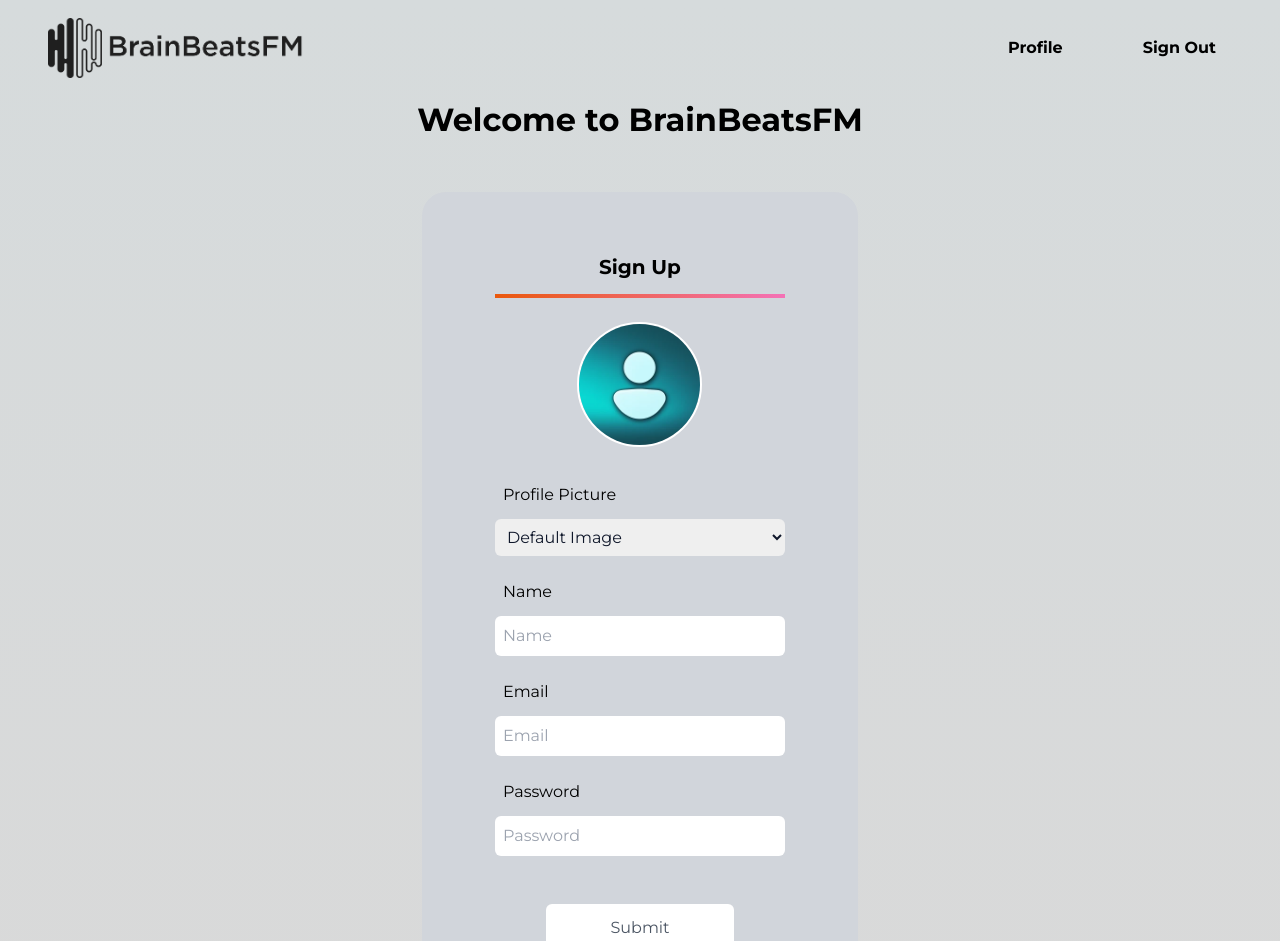
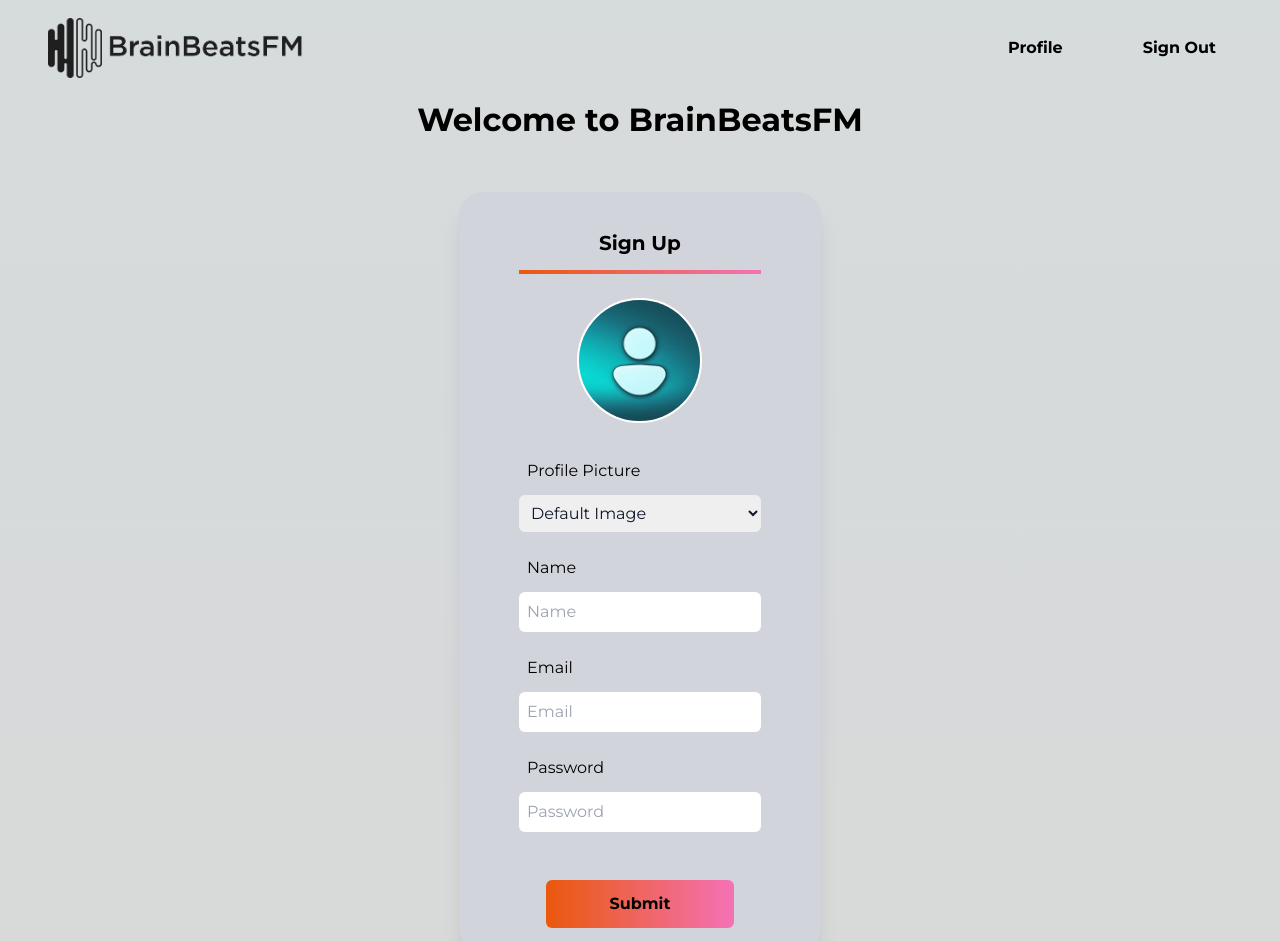
Before and after one commit to jpthacker/BrainBeatsFM, a Next.js app in the folder frontend/: page /signup in a window 1280 px wide. Shown: the top 941 px of the page. Built offline with nearby package versions, Linux system fonts and the light colour scheme.

Commit message:
Update SingUpForm form styles

```diff
--- a/frontend/src/components/SignUpForm/SignUpForm.tsx
+++ b/frontend/src/components/SignUpForm/SignUpForm.tsx
@@ -69,10 +69,10 @@ const SignUpForm = () => {
     <div className="flex min-h-full min-w-full flex-col items-center justify-center gap-12 p-24">
       <h1 data-cy="header">Welcome to BrainBeatsFM</h1>
       <div
-        className="py-12 flex flex-col items-center w-2/5 bg-gray-300 dark:bg-slate-800 rounded-3xl"
+        className="flex flex-col items-center justify-center w-2/6 bg-gray-300 dark:bg-[#27273F] rounded-3xl shadow-xl py-6"
         data-cy="sign-up-form-container">
         <form
-          className="inline-flex flex-col gap-6 w-4/6"
+          className="inline-flex flex-col items-center justify-center gap-6 w-4/6"
           data-cy="sign-up-form"
           onSubmit={(e) => {
             e.preventDefault();
@@ -164,7 +164,7 @@ const SignUpForm = () => {
             />
           </div>
           <input
-            className="mt-6 px-16 py-3 bg-white text-gray-600 rounded-md self-center hover:cursor-pointer"
+            className="mt-6 px-16 py-3 bg-gradient-to-r from-orange-600 to-pink-400 rounded-md self-center font-bold hover:cursor-pointer hover:bg-none hover:bg-rose-400"
             data-cy="sign-up-form-btn"
             type="submit"
             value="Submit"
```
